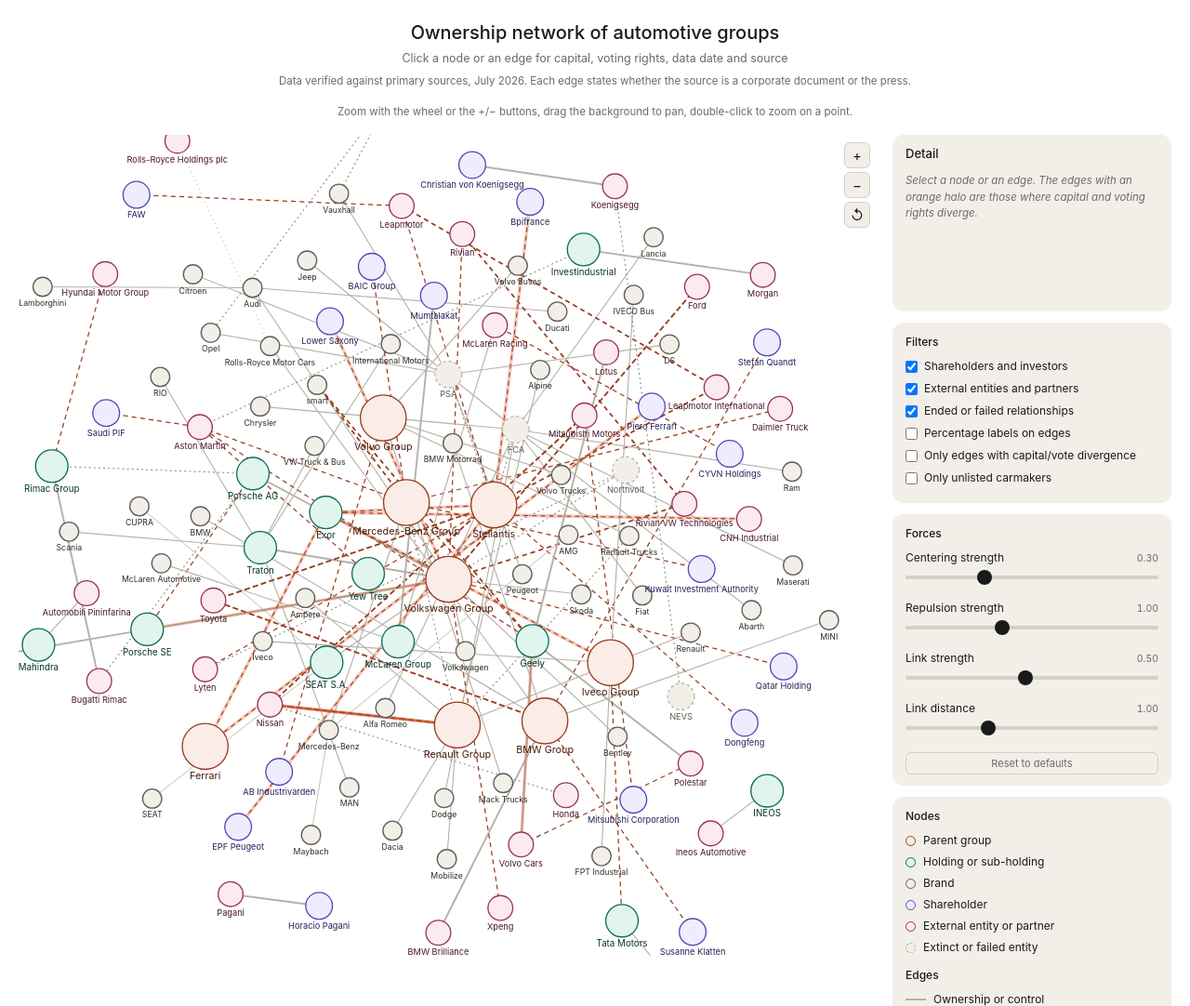
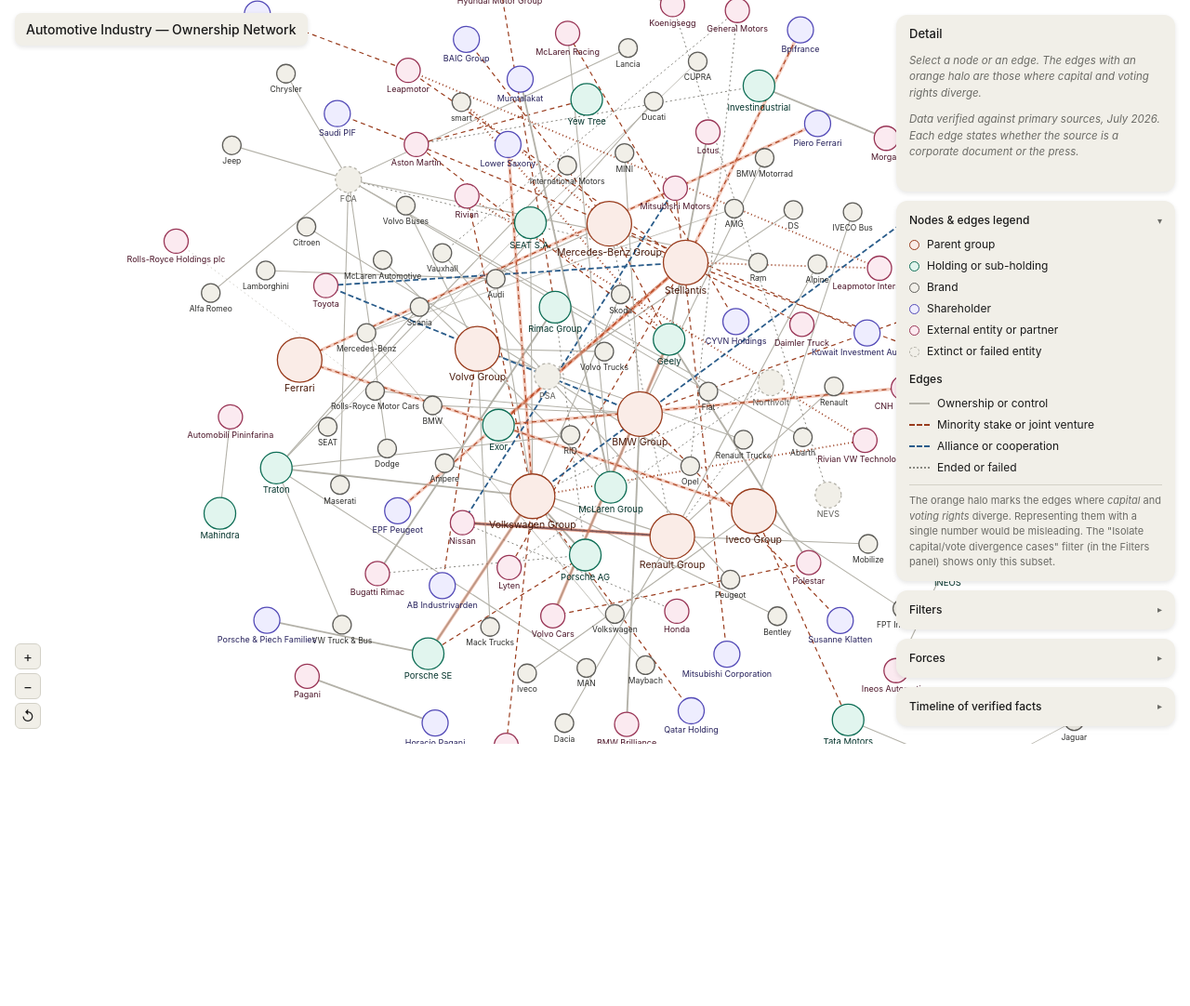
Before and after one commit to graph-ist/automotive-industry, a plain HTML site: page gruppi_automobilistici_rete_EN.html in a window 1280 px wide. Shown: the top 1082 px of the page at 93% size. After the commit the page ends 800 px from the top, so only its background shows below. Drawn offline with nearby package versions, Linux system fonts and the light colour scheme.

Commit message:
Update ownership network HTML

```diff
--- a/gruppi_automobilistici_rete_EN.html
+++ b/gruppi_automobilistici_rete_EN.html
@@ -2,12 +2,12 @@
 <html lang="en">
 <head>
 <meta charset="UTF-8">
-<title>Ownership network of automotive groups — July 2026</title>
+<title>Automotive Industry — Ownership Network — July 2026</title>
 <script src="https://cdnjs.cloudflare.com/ajax/libs/d3/7.9.0/d3.min.js"></script>
 <style>
   :root{
     --bg:#fff; --text:#1a1a1a; --muted:#6b6b66; --panel:#F1EFE8; --pline:#D3D1C7;
-    --line:#b4b2a9; --alli:#993C1D; --hist:#888780; --none:#B4B2A9;
+    --line:#b4b2a9; --alli:#993C1D; --coop:#2A5C8A; --hist:#888780; --none:#B4B2A9;
     --g-f:#FAECE7; --g-s:#993C1D; --g-t:#4A1B0C;
     --h-f:#E1F5EE; --h-s:#0F6E56; --h-t:#04342C;
     --b-f:#F1EFE8; --b-s:#5F5E5A; --b-t:#2C2C2A;
@@ -19,7 +19,7 @@
   @media (prefers-color-scheme:dark){
     :root{
       --bg:#1c1c1a; --text:#f1efe8; --muted:#b4b2a9; --panel:#2C2C2A; --pline:#444441;
-      --line:#5f5e5a; --alli:#F0997B; --hist:#888780; --none:#5F5E5A;
+      --line:#5f5e5a; --alli:#F0997B; --coop:#82B6E0; --hist:#888780; --none:#5F5E5A;
       --g-f:#4A1B0C; --g-s:#F0997B; --g-t:#F5C4B3;
       --h-f:#04342C; --h-s:#5DCAA5; --h-t:#9FE1CB;
       --b-f:#444441; --b-s:#B4B2A9; --b-t:#D3D1C7;
@@ -30,27 +30,37 @@
     }
   }
   *{box-sizing:border-box}
-  body{margin:0;padding:20px 16px 48px;background:var(--bg);color:var(--text);
+  html,body{height:100%}
+  body{margin:0;padding:0;background:var(--bg);color:var(--text);overflow:hidden;
     font-family:-apple-system,BlinkMacSystemFont,"Segoe UI",Roboto,sans-serif;line-height:1.5}
-  h1{font-size:20px;font-weight:500;margin:0 0 4px;text-align:center}
-  .sub{text-align:center;font-size:12.5px;color:var(--muted);margin:0 0 6px}
-  .stamp{text-align:center;font-size:11.5px;color:var(--muted);margin:0 0 16px}
-  .layout{max-width:1240px;margin:0 auto;display:flex;gap:16px;align-items:flex-start;flex-wrap:wrap}
-  .cv{flex:1 1 660px;min-width:320px;position:relative}
-  .zoom-ctrls{position:absolute;top:8px;right:8px;z-index:2;display:flex;flex-direction:column;gap:4px}
+  h1{position:absolute;top:14px;left:16px;z-index:3;font-size:14px;font-weight:500;margin:0;
+    background:var(--panel);padding:7px 12px;border-radius:8px;box-shadow:0 2px 5px rgba(0,0,0,.10)}
+  .stamp{font-size:11.5px;color:var(--muted);margin:6px 0 0;font-style:italic}
+  .layout{position:fixed;inset:0}
+  .cv{position:absolute;inset:0}
+  .zoom-ctrls{position:absolute;bottom:16px;left:16px;z-index:2;display:flex;flex-direction:column;gap:4px}
   .zoom-ctrls button{width:28px;height:28px;border-radius:6px;border:0.5px solid var(--pline);
     background:var(--panel);color:var(--text);font-size:15px;line-height:1;font-family:inherit;
     cursor:pointer;display:flex;align-items:center;justify-content:center}
   .zoom-ctrls button:hover{color:var(--hi);border-color:var(--hi)}
-  .side{flex:0 0 300px;display:flex;flex-direction:column;gap:12px}
-  .card{background:var(--panel);border-radius:12px;padding:12px 14px;font-size:12px}
+  .side{position:absolute;top:10px;right:10px;z-index:3;width:min(312px,calc(100vw - 20px));
+    max-height:calc(100vh - 20px);overflow-y:auto;overflow-x:hidden;padding:6px;box-sizing:border-box;
+    display:flex;flex-direction:column;gap:10px}
+  .card{background:var(--panel);border-radius:12px;padding:12px 14px;font-size:12px;
+    box-shadow:0 2px 5px rgba(0,0,0,.10);flex-shrink:0}
   .card h3{font-size:12px;font-weight:500;margin:0 0 8px}
+  .card summary{font-size:12px;font-weight:500;margin:0;cursor:pointer;list-style:none;
+    display:flex;align-items:center;justify-content:space-between}
+  .card summary::-webkit-details-marker{display:none}
+  .card summary::after{content:"\25B8";font-size:10px;color:var(--muted);margin-left:6px}
+  details.card[open] summary{margin-bottom:8px}
+  details.card[open] summary::after{content:"\25BE"}
   .row{display:flex;align-items:center;gap:8px;margin-bottom:5px}
   .dot{width:11px;height:11px;border-radius:50%;flex-shrink:0}
   .es{width:22px;height:0;border-top-width:2px;flex-shrink:0}
   .ctrl{display:flex;align-items:center;gap:7px;margin-bottom:6px;cursor:pointer;user-select:none}
   .ctrl input{margin:0;cursor:pointer}
-  svg{width:100%;height:auto;display:block;touch-action:none}
+  svg{width:100%;height:100%;display:block;touch-action:none}
   .nl{font-size:9.5px;pointer-events:none}
   .el{font-size:8px;fill:var(--muted);pointer-events:none}
   #detail{min-height:190px}
@@ -85,39 +95,52 @@
 </head>
 <body>
 
-<h1>Ownership network of automotive groups</h1>
-<p class="sub">Click a node or an edge for capital, voting rights, data date and source</p>
-<p class="stamp">Data verified against primary sources, July 2026. Each edge states whether the source is a corporate document or the press.</p>
-<p class="stamp">Zoom with the wheel or the +/− buttons, drag the background to pan, double-click to zoom on a point.</p>
-
 <div class="layout">
+  <h1>Automotive Industry — Ownership Network</h1>
   <div class="cv">
     <div class="zoom-ctrls">
       <button id="z-in" title="Zoom in" type="button">+</button>
       <button id="z-out" title="Zoom out" type="button">−</button>
       <button id="z-rst" title="Reset view" type="button">&#8634;</button>
     </div>
-    <svg id="canvas" viewBox="0 0 900 860"></svg>
+    <svg id="canvas"></svg>
   </div>
   <div class="side">
 
     <div class="card" id="detail">
       <p class="dt">Detail</p>
       <p class="hint">Select a node or an edge. The edges with an orange halo are those where capital and voting rights diverge.</p>
+      <p class="stamp">Data verified against primary sources, July 2026. Each edge states whether the source is a corporate document or the press.</p>
     </div>
 
-    <div class="card">
-      <h3>Filters</h3>
+    <details class="card" open>
+      <summary>Nodes &amp; edges legend</summary>
+      <div class="row"><span class="dot" style="background:var(--g-f);border:1.5px solid var(--g-s)"></span>Parent group</div>
+      <div class="row"><span class="dot" style="background:var(--h-f);border:1.5px solid var(--h-s)"></span>Holding or sub-holding</div>
+      <div class="row"><span class="dot" style="background:var(--b-f);border:1.5px solid var(--b-s)"></span>Brand</div>
+      <div class="row"><span class="dot" style="background:var(--i-f);border:1.5px solid var(--i-s)"></span>Shareholder</div>
+      <div class="row"><span class="dot" style="background:var(--e-f);border:1.5px solid var(--e-s)"></span>External entity or partner</div>
+      <div class="row"><span class="dot" style="background:var(--d-f);border:1.5px dashed var(--d-s)"></span>Extinct or failed entity</div>
+      <h3 style="margin-top:12px">Edges</h3>
+      <div class="row"><span class="es" style="border-top-style:solid;border-color:var(--line)"></span>Ownership or control</div>
+      <div class="row"><span class="es" style="border-top-style:dashed;border-color:var(--alli)"></span>Minority stake or joint venture</div>
+      <div class="row"><span class="es" style="border-top-style:dashed;border-color:var(--coop)"></span>Alliance or cooperation</div>
+      <div class="row"><span class="es" style="border-top-style:dotted;border-color:var(--hist)"></span>Ended or failed</div>
+      <div class="note">The orange halo marks the edges where <em>capital</em> and <em>voting rights</em> diverge. Representing them with a single number would be misleading. The "Isolate capital/vote divergence cases" filter (in the Filters panel) shows only this subset.</div>
+    </details>
+
+    <details class="card">
+      <summary>Filters</summary>
       <label class="ctrl"><input type="checkbox" id="f-inv" checked>Shareholders and investors</label>
       <label class="ctrl"><input type="checkbox" id="f-ext" checked>External entities and partners</label>
       <label class="ctrl"><input type="checkbox" id="f-hist" checked>Ended or failed relationships</label>
       <label class="ctrl"><input type="checkbox" id="f-lab">Percentage labels on edges</label>
-      <label class="ctrl"><input type="checkbox" id="f-divg">Only edges with capital/vote divergence</label>
+      <label class="ctrl"><input type="checkbox" id="f-divg">Isolate capital/vote divergence cases</label>
       <label class="ctrl"><input type="checkbox" id="f-nq">Only unlisted carmakers</label>
-    </div>
+    </details>
 
-    <div class="card">
-      <h3>Forces</h3>
+    <details class="card">
+      <summary>Forces</summary>
       <div class="sl">
         <div class="lb"><span>Centering strength</span><span id="v-cen">0.30</span></div>
         <input type="range" id="s-cen" min="0" max="1" step="0.02" value="0.30">
@@ -135,25 +158,10 @@
         <input type="range" id="s-dis" min="0.3" max="2.5" step="0.05" value="1">
       </div>
       <button class="rst" id="s-rst">Reset to defaults</button>
-    </div>
+    </details>
 
-    <div class="card">
-      <h3>Nodes</h3>
-      <div class="row"><span class="dot" style="background:var(--g-f);border:1.5px solid var(--g-s)"></span>Parent group</div>
-      <div class="row"><span class="dot" style="background:var(--h-f);border:1.5px solid var(--h-s)"></span>Holding or sub-holding</div>
-      <div class="row"><span class="dot" style="background:var(--b-f);border:1.5px solid var(--b-s)"></span>Brand</div>
-      <div class="row"><span class="dot" style="background:var(--i-f);border:1.5px solid var(--i-s)"></span>Shareholder</div>
-      <div class="row"><span class="dot" style="background:var(--e-f);border:1.5px solid var(--e-s)"></span>External entity or partner</div>
-      <div class="row"><span class="dot" style="background:var(--d-f);border:1.5px dashed var(--d-s)"></span>Extinct or failed entity</div>
-      <h3 style="margin-top:12px">Edges</h3>
-      <div class="row"><span class="es" style="border-top-style:solid;border-color:var(--line)"></span>Ownership or control</div>
-      <div class="row"><span class="es" style="border-top-style:dashed;border-color:var(--alli)"></span>Minority, JV, alliance</div>
-      <div class="row"><span class="es" style="border-top-style:dotted;border-color:var(--hist)"></span>Ended or failed</div>
-      <div class="note">The orange halo marks the edges where <em>capital</em> and <em>voting rights</em> diverge. Representing them with a single number would be misleading.</div>
-    </div>
-
-    <div class="card">
-      <h3>Timeline of verified facts</h3>
+    <details class="card">
+      <summary>Timeline of verified facts</summary>
       <ul class="tl">
         <li><span class="dd">Jan 2021</span><span>PSA and FCA are extinguished in the Stellantis merger</span></li>
         <li><span class="dd">Dec 2021</span><span>Daimler Truck spun off; Daimler-Renault-Nissan cross-holding unwound</span></li>
@@ -176,14 +184,14 @@
         <li><span class="dd">24 Apr 2026</span><span>Porsche sells its stakes in Bugatti Rimac and Rimac Group</span></li>
         <li><span class="dd">May 2026</span><span>FaSTLAne plan: no Stellantis brand closed</span></li>
       </ul>
-    </div>
+    </details>
 
-    <div class="card">
-      <h3>Open points</h3>
+    <details class="card">
+      <summary>Open points</summary>
       <div style="font-size:11.5px;line-height:1.55">
         Nissan's reduction in Renault from 15% to 10% remains a declared but unexecuted intention. The Kuwait Investment Authority stake in Mercedes and the Quandt split in BMW have no single primary document. Geely's stake in Aston Martin comes from the press, not a filing. Volkswagen's stake in Traton (about 90%) and Mitsubishi Corporation's stake in Mitsubishi Motors are not confirmed on a primary source in either research. Lower Saxony's capital stake in Volkswagen (about 11.8%) remains an estimate not precisely re-checked. The capital/vote split of Exor and of Piero Ferrari in Ferrari (respectively about 21.3%/32.3% and 10.7%/16.2%) comes from an industry analysis, not an Exor or Ferrari filing. The split of voting rights of AB Industrivarden and of the Wallenberg sphere in AB Volvo was not confirmed on a primary source. The closing status of the Iveco Group acquisition by Tata Motors is ambiguous among the sources consulted as of July 2026: some indicate it as already concluded, most indicate it still expected in the third quarter of 2026. Tata Motors' total control of Jaguar Land Rover since 2008 is established industry knowledge, not re-verified against a filing in this session.
       </div>
-    </div>
+    </details>
 
   </div>
 </div>
@@ -643,7 +651,7 @@
 const ES={
  own:{st:"var(--line)",dash:null,w:1.1}, ctrl:{st:"var(--line)",dash:null,w:1.9},
  brand:{st:"var(--line)",dash:null,w:0.8}, min:{st:"var(--alli)",dash:"5,4",w:1.2},
- jv:{st:"var(--alli)",dash:"5,4",w:1.7}, alli:{st:"var(--alli)",dash:"6,3",w:1.8},
+ jv:{st:"var(--alli)",dash:"1,3",w:1.9}, alli:{st:"var(--coop)",dash:"6,3",w:1.8},
  hist:{st:"var(--hist)",dash:"2,3",w:1}, none:{st:"var(--none)",dash:"1,4",w:1}
 };
 const KL={own:"Full ownership",ctrl:"Majority control",brand:"Internal brand",
@@ -685,8 +693,8 @@
  return n||byId.get(id);
 }
 
-const W=900,H=860;
-const svg=d3.select("#canvas");
+let W=window.innerWidth,H=window.innerHeight;
+const svg=d3.select("#canvas").attr("viewBox",`0 0 ${W} ${H}`);
 const gZoom=svg.append("g").attr("class","zoom-layer");
 const gL=gZoom.append("g"),gE=gZoom.append("g"),gN=gZoom.append("g");
 
@@ -708,7 +716,7 @@
 
 const elab=gE.selectAll("text").data(links).join("text").attr("class","el")
  .attr("text-anchor","middle")
- .text(d=>d.vot&&d.cap?(d.cap.length>14?"cap/voto":d.cap+" / "+d.vot):(d.cap||"")).style("opacity",0);
+ .text(d=>d.vot&&d.cap?(d.cap.length>14?"cap/voto":d.cap+" / "+d.vot):(d.cap||"")).style("display","none");
 
 const node=gN.selectAll("g").data(N).join("g").style("cursor","pointer")
  .on("click",(e,d)=>{e.stopPropagation();showNode(d)})
@@ -731,13 +739,30 @@
  .distance(d=>baseDist(d)*F.dis).strength(d=>F.lnk);
 const fChg=d3.forceManyBody().strength(d=>baseChg(d)*F.rep);
 const fCen=d3.forceCenter(W/2,H/2).strength(F.cen);
+const fX=d3.forceX(W/2).strength(d=>d.iso?.22:.05);
+const fY=d3.forceY(H/2).strength(d=>d.iso?.22:.05);
+
+// Seed initial node positions on the same golden-angle spiral d3 uses by
+// default, but centered on the actual viewport (W/2,H/2) instead of the
+// origin. Now that the canvas is the full browser window (potentially much
+// larger than the old fixed 900x860), leaving the default origin-centered
+// seed would force the whole cluster to "travel" a long distance at low
+// starting alpha, and it would get stuck bunched up in the top-left corner
+// before the simulation cools down.
+(function(){
+ const gAngle=Math.PI*(3-Math.sqrt(5));
+ N.forEach((n,i)=>{
+  const r=10*Math.sqrt(0.5+i),a=i*gAngle;
+  n.x=W/2+r*Math.cos(a); n.y=H/2+r*Math.sin(a);
+ });
+})();
 
 const sim=d3.forceSimulation(N)
  .force("link",fLink)
  .force("charge",fChg)
  .force("center",fCen)
- .force("x",d3.forceX(W/2).strength(d=>d.iso?.22:.05))
- .force("y",d3.forceY(H/2).strength(d=>d.iso?.22:.05))
+ .force("x",fX)
+ .force("y",fY)
  .force("collide",d3.forceCollide().radius(d=>ST[d.t].r+22))
  .on("tick",tick);
 
@@ -789,17 +814,24 @@
  h+=`<div class="src">Total connections: ${d.deg}</div>`;
  det.innerHTML=h;
 }
-function clearHi(){node.selectAll("circle").attr("stroke-width",1.3);link.attr("opacity",1);node.attr("opacity",1)}
-function hiEdge(d){link.attr("opacity",l=>l===d?1:.1);node.attr("opacity",n=>(n.id===d.s||n.id===d.tg)?1:.22)}
+function clearHi(){node.selectAll("circle").attr("stroke-width",1.3);link.attr("opacity",1);node.attr("opacity",1);ring.attr("opacity",.3);elab.attr("opacity",1)}
+function hiEdge(d){
+ link.attr("opacity",l=>l===d?1:.1);
+ node.attr("opacity",n=>(n.id===d.s||n.id===d.tg)?1:.22);
+ ring.attr("opacity",l=>l===d?.3:.03);
+ elab.attr("opacity",l=>l===d?1:.1);
+}
 function hiNode(d){
  const rel=new Set([d.id]);
  links.forEach(l=>{if(l.s===d.id)rel.add(l.tg);if(l.tg===d.id)rel.add(l.s)});
  link.attr("opacity",l=>(l.s===d.id||l.tg===d.id)?1:.09);
  node.attr("opacity",n=>rel.has(n.id)?1:.2);
+ ring.attr("opacity",l=>(l.s===d.id||l.tg===d.id)?.3:.03);
+ elab.attr("opacity",l=>(l.s===d.id||l.tg===d.id)?1:.09);
  node.filter(n=>n.id===d.id).selectAll("circle").attr("stroke-width",3);
 }
 svg.on("click",()=>{clearHi();
- det.innerHTML=`<p class="dt">Detail</p><p class="hint">Select a node or an edge. The edges with an orange halo are those where capital and voting rights diverge.</p>`});
+ det.innerHTML=`<p class="dt">Detail</p><p class="hint">Select a node or an edge. The edges with an orange halo are those where capital and voting rights diverge.</p><p class="stamp">Data verified against primary sources, July 2026. Each edge states whether the source is a corporate document or the press.</p>`});
 
 function flt(){
  const si=f_inv.checked,se=f_ext.checked,sh=f_hist.checked,sl=f_lab.checked,sd=f_divg.checked,snq=f_nq.checked;
@@ -827,10 +859,18 @@
   return (sh||l.k!=="hist")&&(!sd||l.divg);
  };
  const keep=new Set(); links.forEach(l=>{if(vl(l)){keep.add(l.s);keep.add(l.tg)}});
- node.style("display",d=>(vn(d.id)&&(!sd||keep.has(d.id)))?null:"none");
+ // A node stays visible only if it still has at least one visible edge after
+ // filtering (keep), otherwise unchecking a type filter (investors, external
+ // entities, historical) leaves its former counterpart floating with no edges
+ // ("loose" node): e.g. hiding external entities would hide Ineos Automotive
+ // but leave INEOS itself stranded, since that was its only link.
+ // Exception: "only unlisted carmakers" intentionally drops owner edges to
+ // avoid implying listed parents (Porsche AG, Hyundai, Mahindra...) are
+ // themselves unlisted, so isolated nodes are expected in that view.
+ node.style("display",d=>(vn(d.id)&&(snq||keep.has(d.id)))?null:"none");
  link.style("display",l=>vl(l)?null:"none");
  ring.style("display",l=>vl(l)?null:"none");
- elab.style("opacity",l=>(sl&&vl(l))?1:0);
+ elab.style("display",l=>(sl&&vl(l))?null:"none");
  // The geometry of links/rings/labels (x1/y1/x2/y2 positions) is computed
  // only inside tick(), which however stops being called once the simulation
  // has cooled down. Without this call, after the first use the pass-throughs
@@ -867,6 +907,21 @@
       f_hist=document.getElementById("f-hist"),f_lab=document.getElementById("f-lab"),
       f_divg=document.getElementById("f-divg"),f_nq=document.getElementById("f-nq");
 flt();
+
+// The canvas fills the browser viewport: on resize, re-fit the coordinate
+// system (viewBox, center forces) to the new window size and gently reheat
+// the simulation so nodes re-center without a jarring jump.
+let resizeT;
+window.addEventListener("resize",()=>{
+ clearTimeout(resizeT);
+ resizeT=setTimeout(()=>{
+  W=window.innerWidth; H=window.innerHeight;
+  svg.attr("viewBox",`0 0 ${W} ${H}`);
+  fCen.x(W/2).y(H/2);
+  fX.x(W/2); fY.y(H/2);
+  sim.alpha(0.3).restart();
+ },150);
+});
 </script>
 </body>
 </html>
```
